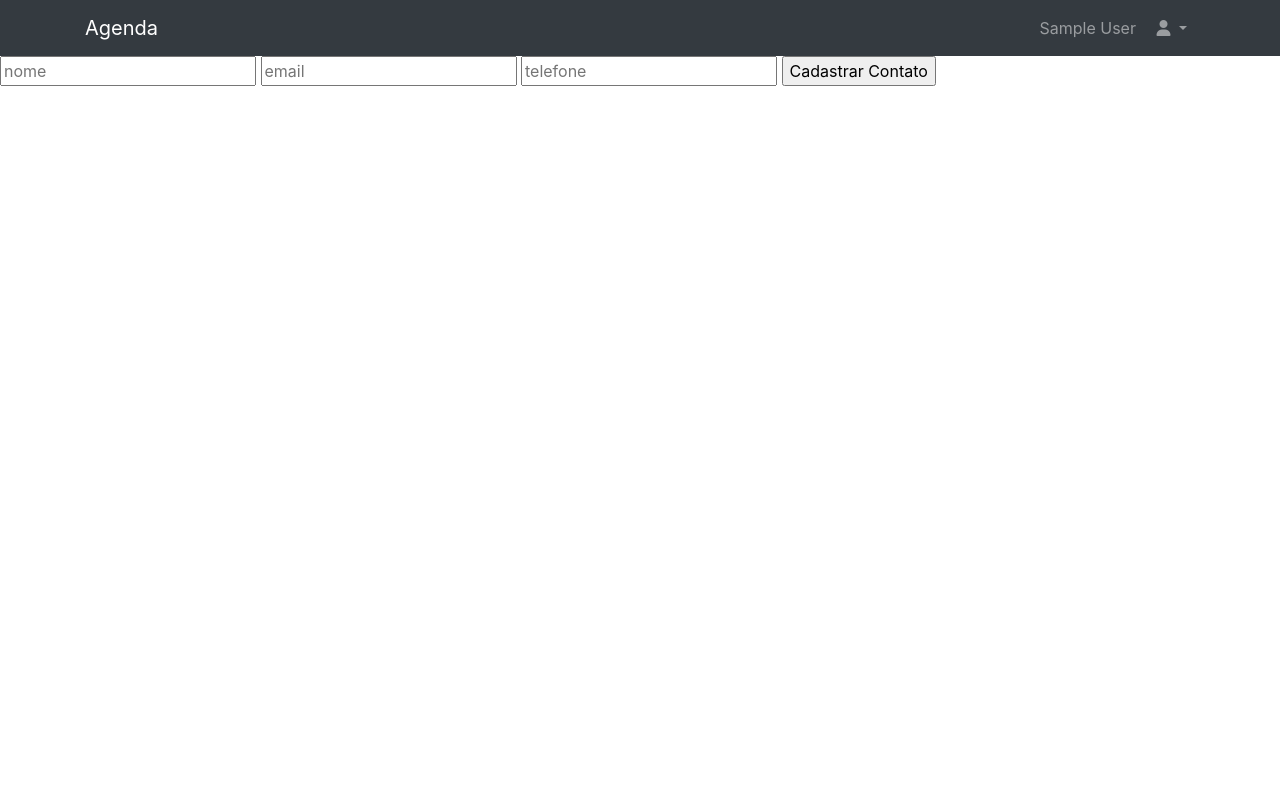
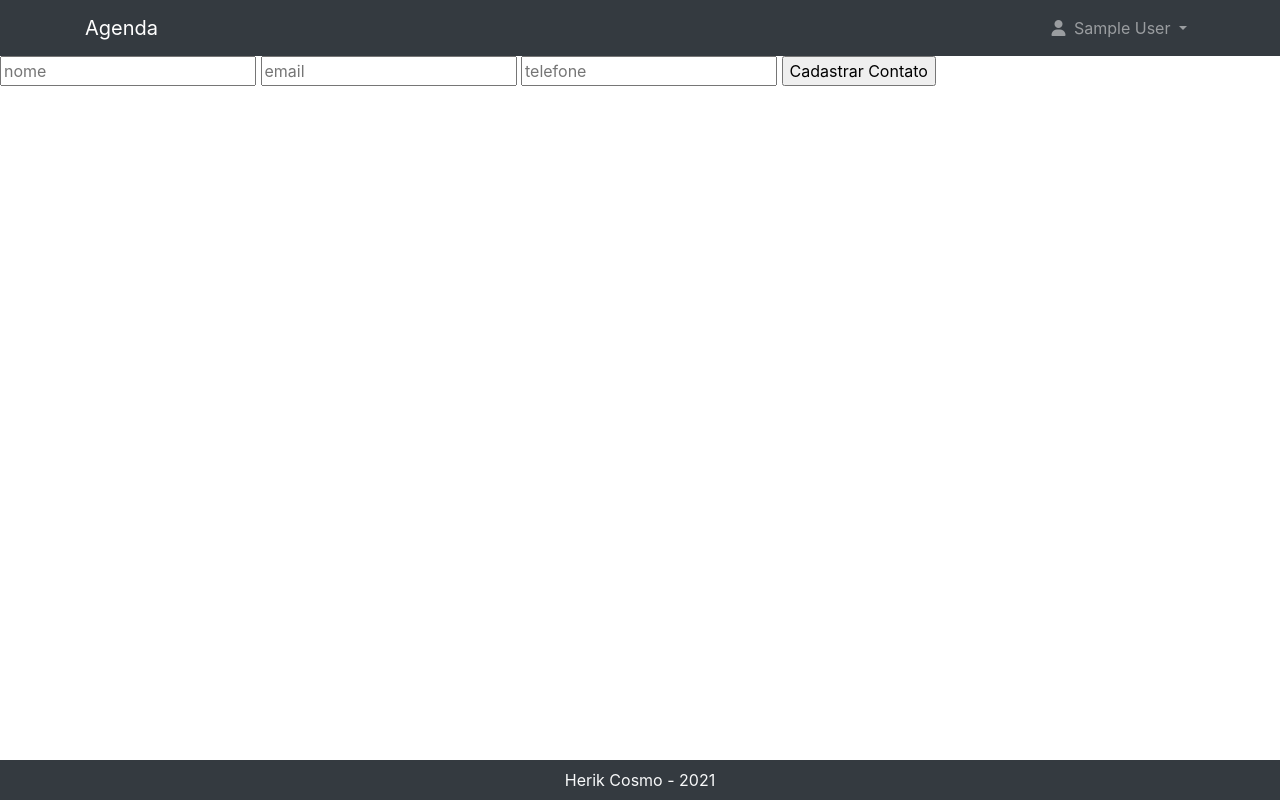
Before and after one commit to HerikCosmo/contatos-agenda, a PHP site: page /contato.php in a window 1280 px wide. Run offline with PHP 8.4, Linux system fonts and the light colour scheme; the visitor is signed in with stand-in values (Sample User, id 1); some libraries are stand-ins or nearby versions.

Commit message:
header e footer

```diff
--- a/contato.php
+++ b/contato.php
@@ -12,7 +12,7 @@
         $submit = "Cadastrar Contato";
     }
 
-    include "header.php";
+    include_once "header.php";
     include_once "header_principal.php";
 ?>
     <form action="<?php echo $action ?>" method="post">
@@ -26,3 +26,4 @@
     </form>
 </body>
 </html>
+<?php include_once "footer.php";
--- a/footer.php
+++ b/footer.php
@@ -1,3 +1,13 @@
+<footer class="bg-dark text-light fixed-bottom">
+    <div class="container py-0">
+        <div class="row d-flex justify-content-center py-0">
+            <div class="text-center">
+                <p class="my-0 py-2">Herik Cosmo - 2021</p>
+            </div>
+
+        </div>
+    </div>
+</footer>
     <script src="https://code.jquery.com/jquery-3.5.1.slim.min.js" integrity="sha384-DfXdz2htPH0lsSSs5nCTpuj/zy4C+OGpamoFVy38MVBnE+IbbVYUew+OrCXaRkfj" crossorigin="anonymous"></script>
     <script src="https://cdn.jsdelivr.net/npm/bootstrap@4.6.0/dist/js/bootstrap.bundle.min.js" integrity="sha384-Piv4xVNRyMGpqkS2by6br4gNJ7DXjqk09RmUpJ8jgGtD7zP9yug3goQfGII0yAns" crossorigin="anonymous"></script>
 </body>
--- a/header_principal.php
+++ b/header_principal.php
@@ -1,15 +1,15 @@
 <header>
     <nav class="navbar navbar-expand-md navbar-dark bg-dark">
         <div class="container">
-            <div class="navbar-brand">Agenda </div>
+            <div class="navbar-brand"><a class="text-white" href="/">Agenda</a></div>
             <ul class="navbar-nav">
                 <li class="navbar-item dropdown">
-                    <a class="nav-link dropdown-toggle" href="#" id="navbarDropdown" role="button" data-toggle="dropdown" aria-haspopup="true" aria-expanded="false">
+                    <a class="nav-link dropdown-toggle" href="#" id="navbarDropdownteste" role="button" data-toggle="dropdown" aria-haspopup="true" aria-expanded="false">
+                        <i class="fa fa-user mr-1"></i>
                         <span><?php echo $_SESSION['nome'] ?></span>
-                        <i class="fa fa-user ml-3"></i>
 
                     </a>
-                    <div class="dropdown-menu" aria-labelledby="navbarDropdown">
+                    <div class="dropdown-menu" aria-labelledby="navbarDropdownteste">
                         <a class="dropdown-item" href="#">Conta</a>
                         <a href="sair.php" class="dropdown-item">Sair</a>
                     </div>
```
